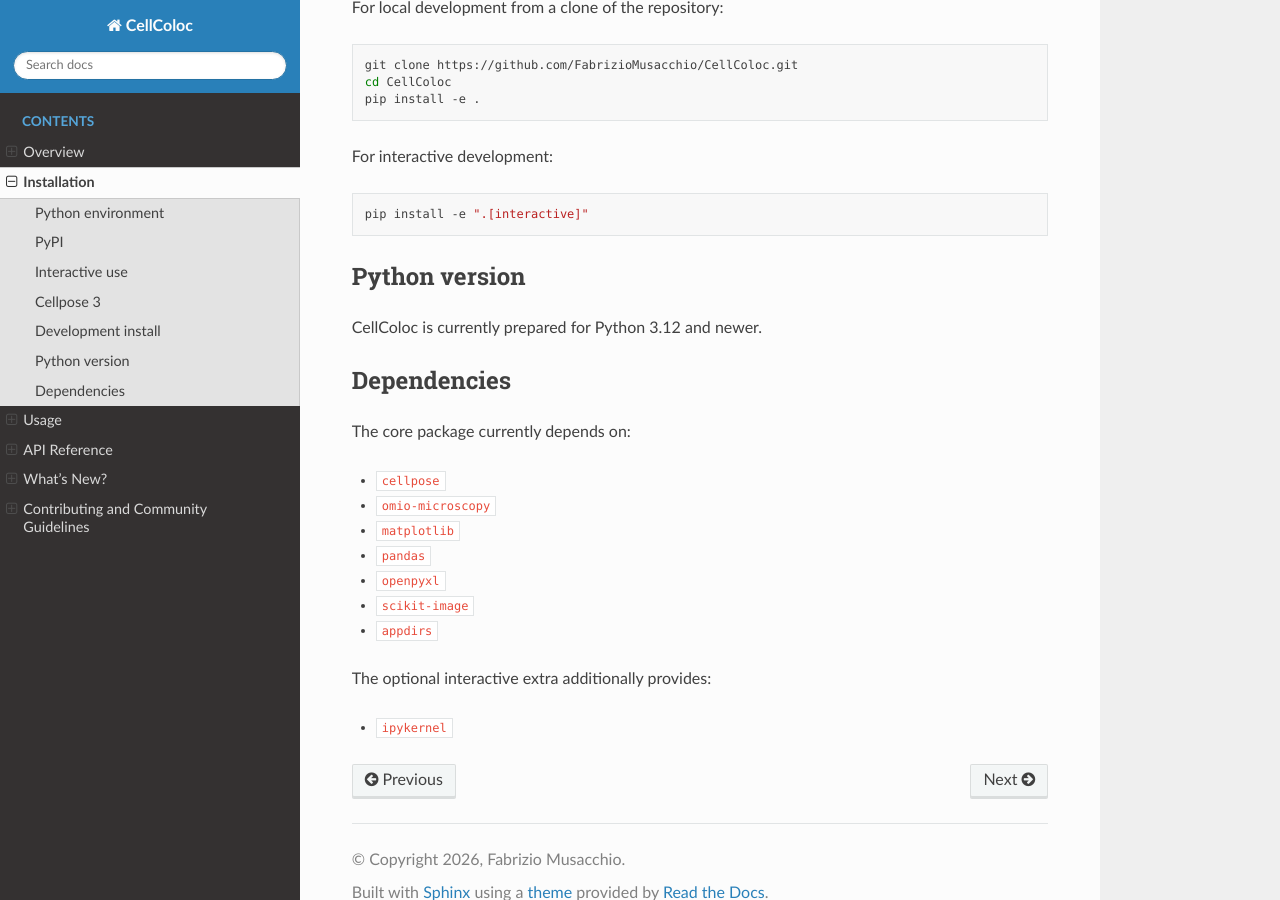
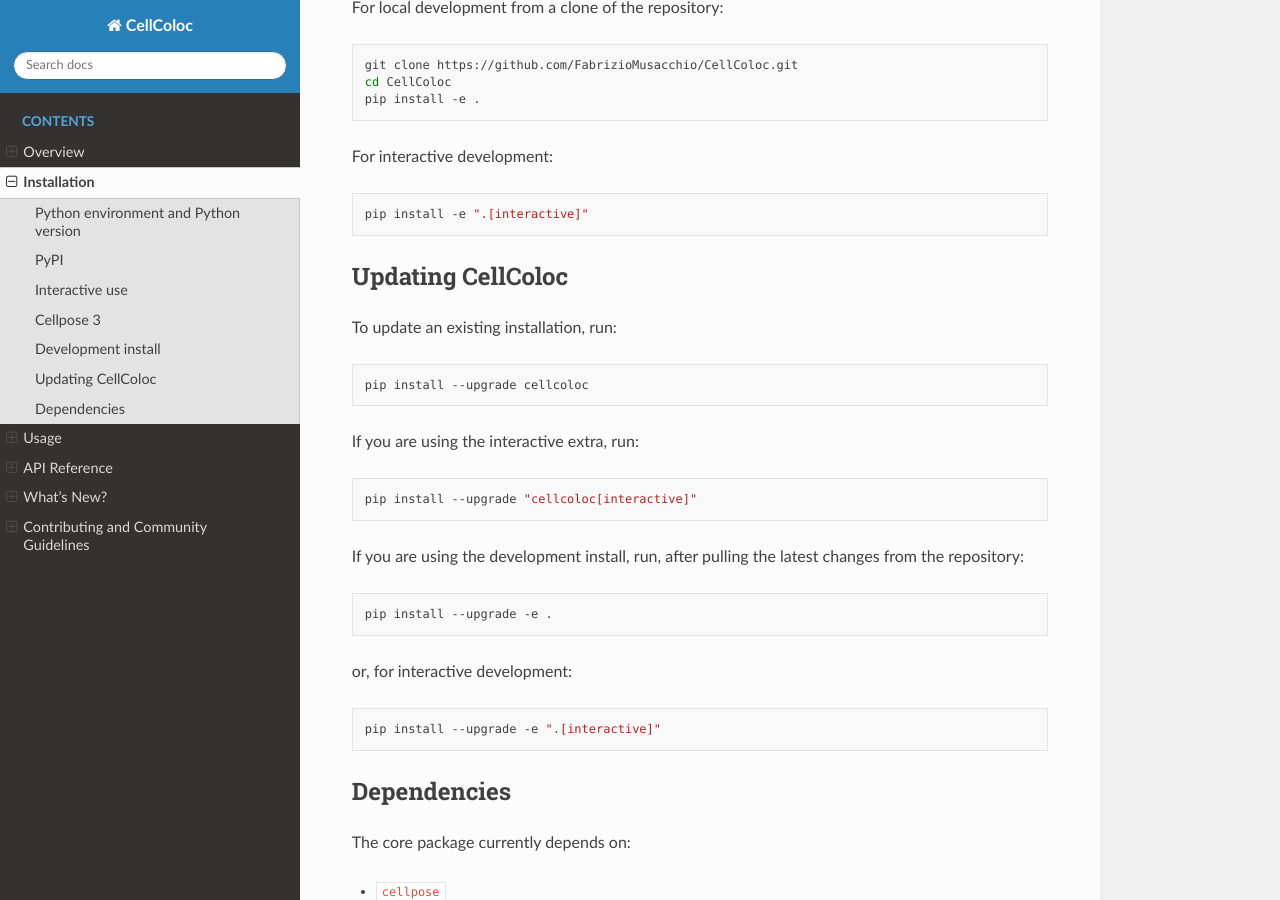
Before and after one commit to FabrizioMusacchio/cellcoloc, a Sphinx documentation site: the page built from docs/source/installation.rst, in a window 1280 px wide and 900 px high, scrolled down 1296 px. Built offline with Sphinx 7.4.7 and the Read the Docs theme 3.1.0, drawn with Linux system fonts in a browser that asks for light colours; some of the changed text lies outside the part shown.

Commit message:
docs: enhance installation instructions with Python version and update commands

```diff
--- a/docs/source/installation.rst
+++ b/docs/source/installation.rst
@@ -77,12 +77,33 @@
 
    pip install -e ".[interactive]"
 
+Updating CellColoc
+------------------
 
-Python version
---------------
+To update an existing installation, run:
 
-CellColoc is currently prepared for Python 3.12 and newer.
+.. code-block:: bash
 
+   pip install --upgrade cellcoloc
+
+If you are using the interactive extra, run:
+
+.. code-block:: bash
+
+   pip install --upgrade "cellcoloc[interactive]"
+
+If you are using the development install, run, after
+pulling the latest changes from the repository:
+
+.. code-block:: bash
+
+   pip install --upgrade -e .
+
+or, for interactive development:
+
+.. code-block:: bash
+
+   pip install --upgrade -e ".[interactive]"
 
 Dependencies
 ------------
```
Also changed, not shown: other parts of docs/source/installation.rst (+2 -2 lines).
